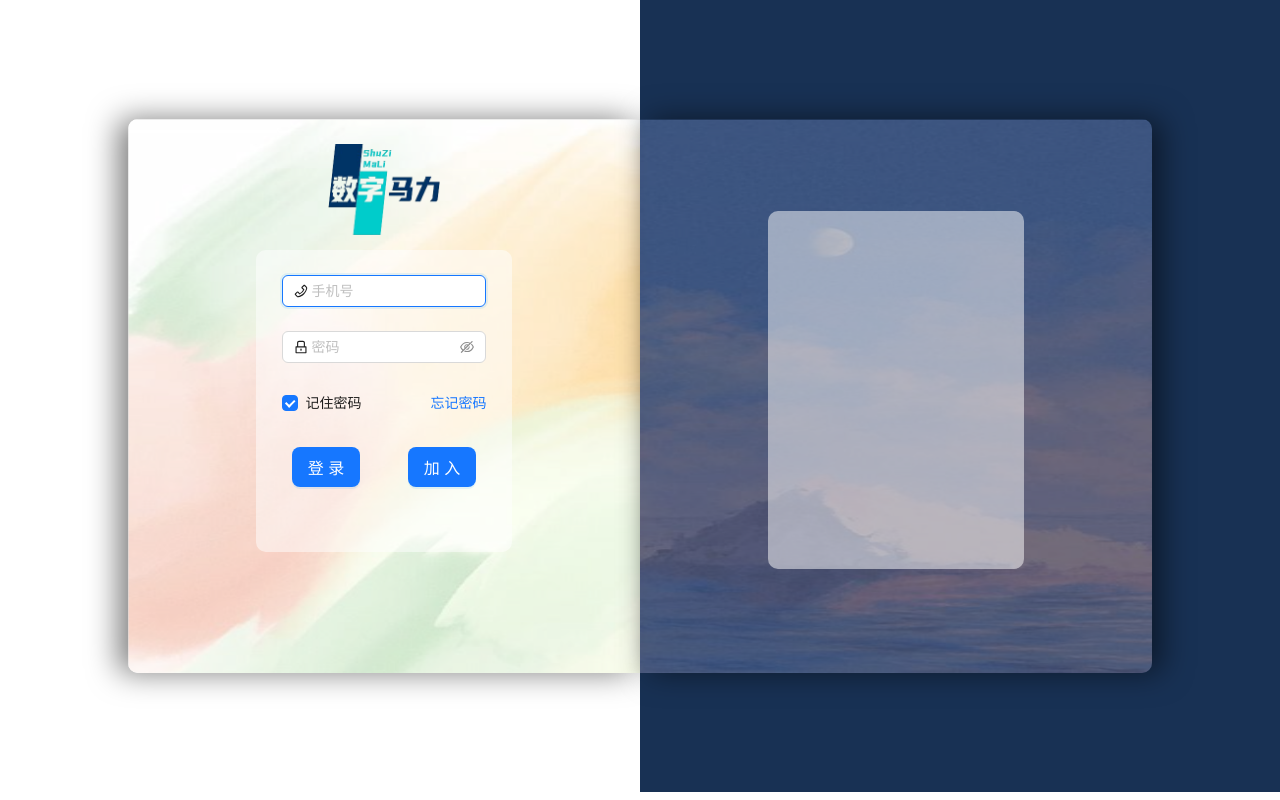
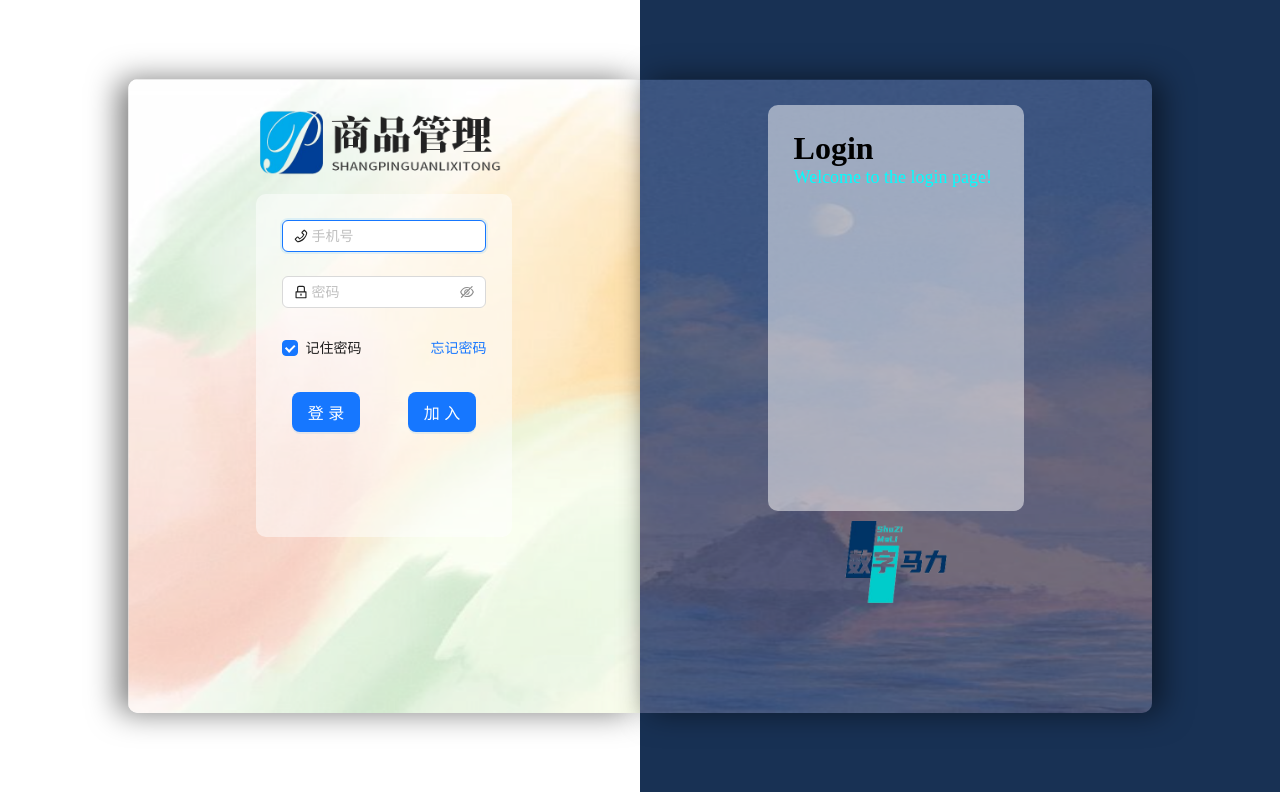
Before and after one commit to MuttonString/-, a React (Vite) app: page /Login in a window 1280 px wide. Built offline with nearby package versions, Linux system fonts and the light colour scheme.

Commit message:
登录注册静态页面将快要完成

```diff
--- a/src/pages/Login/index.less
+++ b/src/pages/Login/index.less
@@ -14,7 +14,7 @@
 
     .Left_content_background {
         width: 80%;
-        height: 70%;
+        height: 80%;
         background-image: url("../../assets/images/4.png");
         background-size: 100% 100%;
         box-shadow: -10px 0 30px rgba(0, 0, 0, .5);
@@ -25,7 +25,7 @@
             margin-top: 5%;
             margin-bottom: 2%;
             .img {
-                width: 22%;
+                width: 50%;
             }
         }
 
@@ -51,7 +51,7 @@
 
     .Right_content_background {
         width: 80%;
-        height: 70%;
+        height: 80%;
         background-image: url("../../assets/images/3.png");
         background-size: 100% 100%;
         box-shadow: 10px 0 30px rgba(0, 0, 0, .5);
@@ -60,11 +60,19 @@
         .Right_content {
             background-color: rgba(255, 255, 255, .5);
             margin: 0 auto;
-            margin-top: 18%;
+            margin-top: 5%;
             padding: 5% 5% 0;
             width: 40%;
             height: 60%;
             border-radius: 10px;
         }
+
+        .logo {
+            text-align: center;
+            margin-top: 2%;
+            .img {
+                width: 20%;
+            }
+        }
     }
 }
--- a/src/pages/Login/index.tsx
+++ b/src/pages/Login/index.tsx
@@ -1,7 +1,10 @@
 import "./index.less"
-import logo from "../../assets/images/logoImage.png"
+import logoImage from "../../assets/images/logoImage.png"
+import logo from "../../assets/images/logo.png"
 import LoginContent from "./LoginContent";
 import RegisterContent from "./registerContent";
+import TextContent from "./textContent";
+
 import { useEffect, useState } from "react";
 function Login() {
     const [state, setState] = useState(0)
@@ -18,14 +21,17 @@ function Login() {
                     <img className="img" src={logo} alt="" />
                 </div>
                 <div className="Left_content">
-                    {state==0 ? <LoginContent changeState={(stateValue: number)=>changeState(stateValue)}></LoginContent> : <></>}
+                    <LoginContent changeState={(stateValue: number)=>changeState(stateValue)}/>
                 </div>
             </div>
         </div>
         <div className="Right_backgrand">
             <div className="Right_content_background">
                 <div className="Right_content">
-                    {state==1 ? <RegisterContent changeState={(stateValue: number)=>changeState(stateValue)}></RegisterContent> : <></>}
+                    {state==1 ? <RegisterContent changeState={(stateValue: number)=>changeState(stateValue)}/> : <TextContent/>}
+                </div>
+                <div className="logo">
+                    <img className="img" src={logoImage} alt="" />
                 </div>
             </div>
         </div>
```
Also changed, not shown: src/assets/images/logo-removebg-preview.png (deleted), src/assets/images/logo.png.
